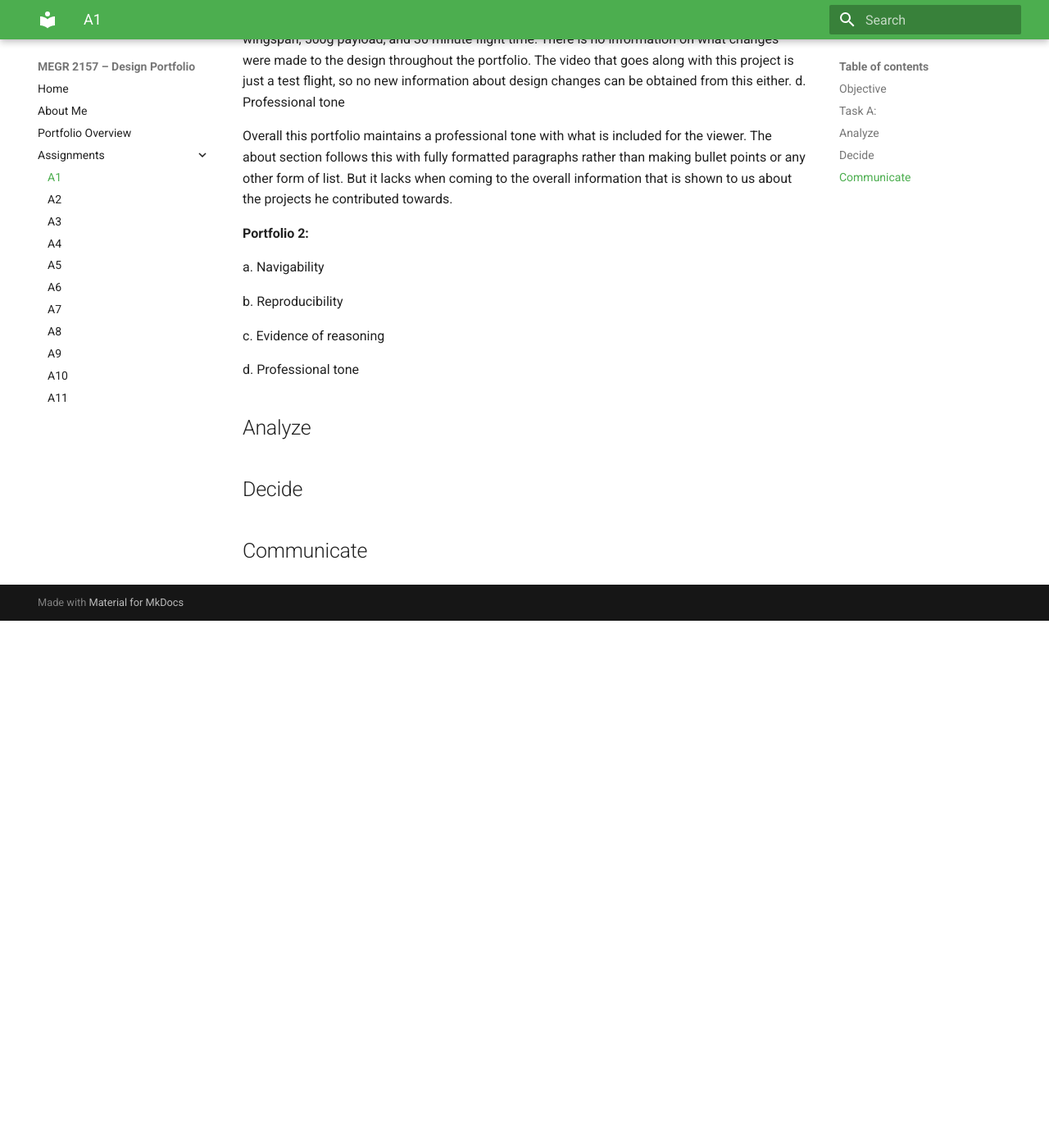
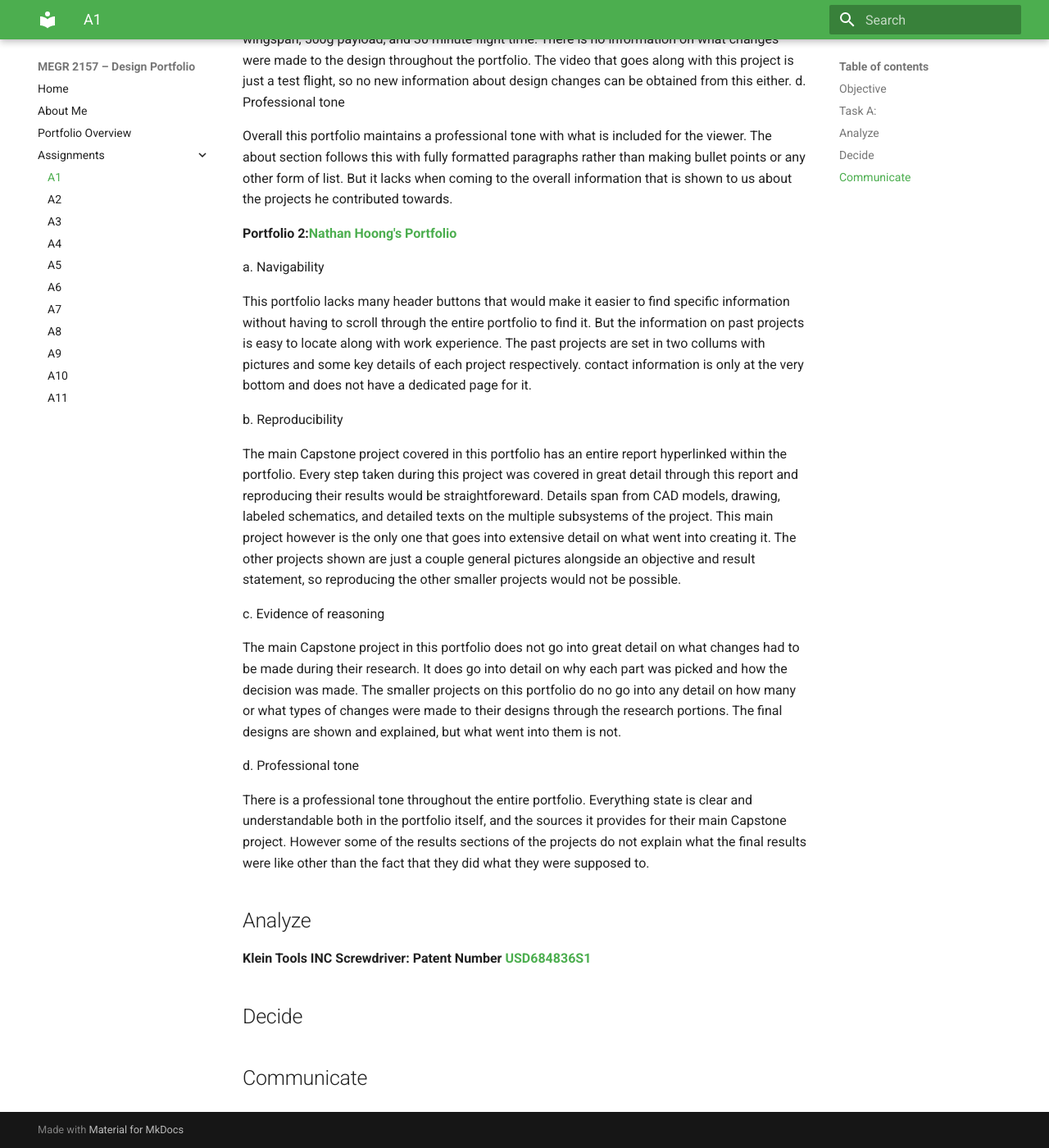
Before and after one commit to Noah-DiMenna/megr2156-portfolio, an MkDocs documentation site: the page built from docs/assignments/A01/index.md, in a window 1280 px wide and 1400 px high, scrolled down 904 px. Shown: the whole window at 82% size. Built offline with MkDocs 1.6.1 and Material for MkDocs 9.7.7, drawn with Linux system fonts in a browser that asks for light colours; before the commit the page ends 1661 px from its top, so only the background shows below that.

Commit message:
Revise evaluation of Portfolio 2 details
Updated analysis and evaluation sections for Portfolio 2, including navigability, reproducibility, reasoning, and professional tone.

```diff
--- a/docs/assignments/A01/index.md
+++ b/docs/assignments/A01/index.md
@@ -21,24 +21,32 @@
 Overall this portfolio maintains a professional tone with what is included for the viewer. The about section follows this with fully formatted paragraphs rather than making bullet points or any other form of list. But it lacks when coming to the overall information that is shown to us about the projects he contributed towards.
 
 
-**Portfolio 2:**
+**Portfolio 2:[Nathan Hoong's Portfolio](https://nhoong.github.io/index.html)**
 
 a. Navigability
 
+This portfolio lacks many header buttons that would make it easier to find specific information without having to scroll through the entire portfolio to find it. But the information on past projects is easy to locate along with work experience. The past projects are set in two collums with pictures and some key details of each project respectively. contact information is only at the very bottom and does not have a dedicated page for it.
 
 b. Reproducibility
 
+The main Capstone project covered in this portfolio has an entire report hyperlinked within the portfolio. Every step taken during this project was covered in great detail through this report and reproducing their results would be straightforeward. Details span from CAD models, drawing, labeled schematics, and detailed texts on the multiple subsystems of the project. This main project however is the only one that goes into extensive detail on what went into creating it. The other projects shown are just a couple general pictures alongside an objective and result statement, so reproducing the other smaller projects would not be possible.
 
 c. Evidence of reasoning
 
+The main Capstone project in this portfolio does not go into great detail on what changes had to be made during their research. It does go into detail on why each part was picked and how the decision was made. The smaller projects on this portfolio do no go into any detail on how many or what types of changes were made to their designs through the research portions. The final designs are shown and explained, but what went into them is not.
 
 d.  Professional tone
+
+There is a professional tone throughout the entire portfolio. Everything state is clear and understandable both in the portfolio itself, and the sources it provides for their main Capstone project. However some of the results sections of the projects do not explain what the final results were like other than the fact that they did what they were supposed to.
 
 
 
 
 ## Analyze
 
+**Klein Tools INC Screwdriver: Patent Number [USD684836S1](https://patents.google.com/patent/USD684836S1/en?q=screwdriver&assignee=Klein+Tools+Inc)**
+
+
 
 ## Decide
 
```
